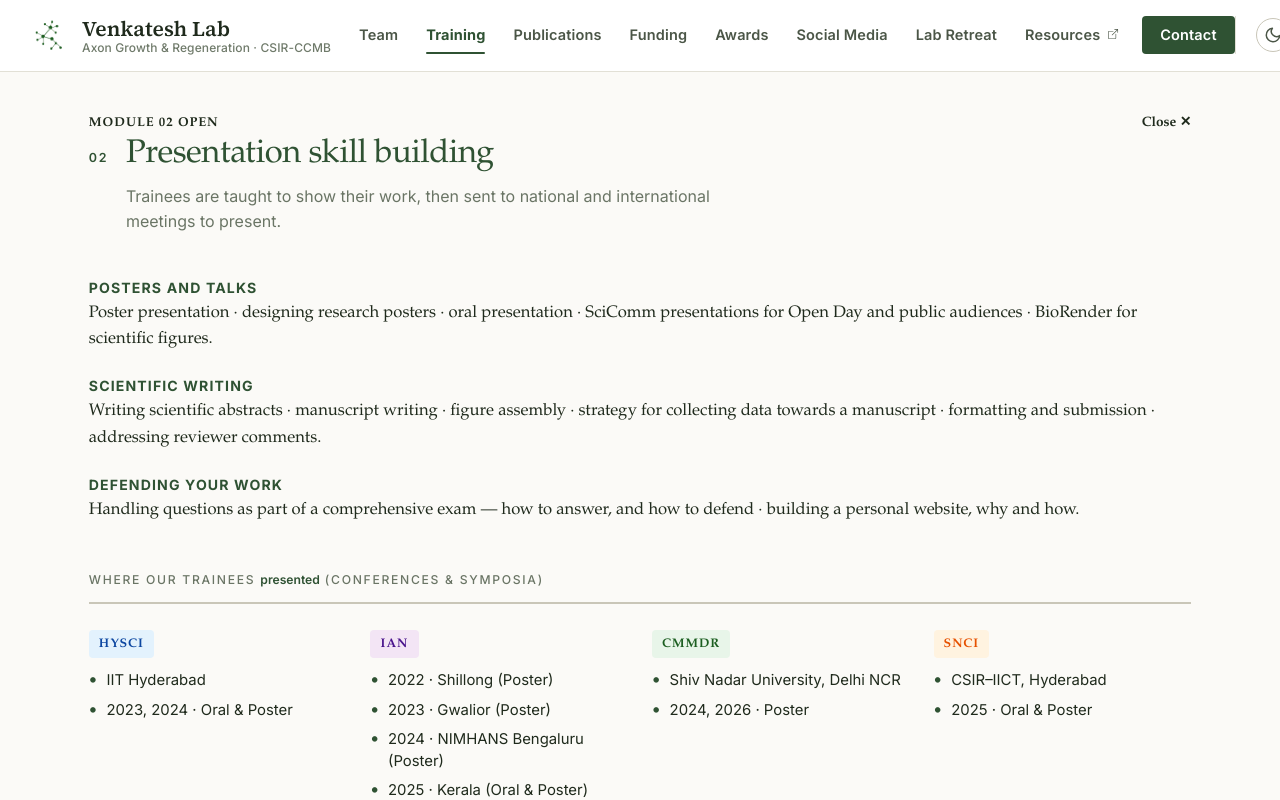
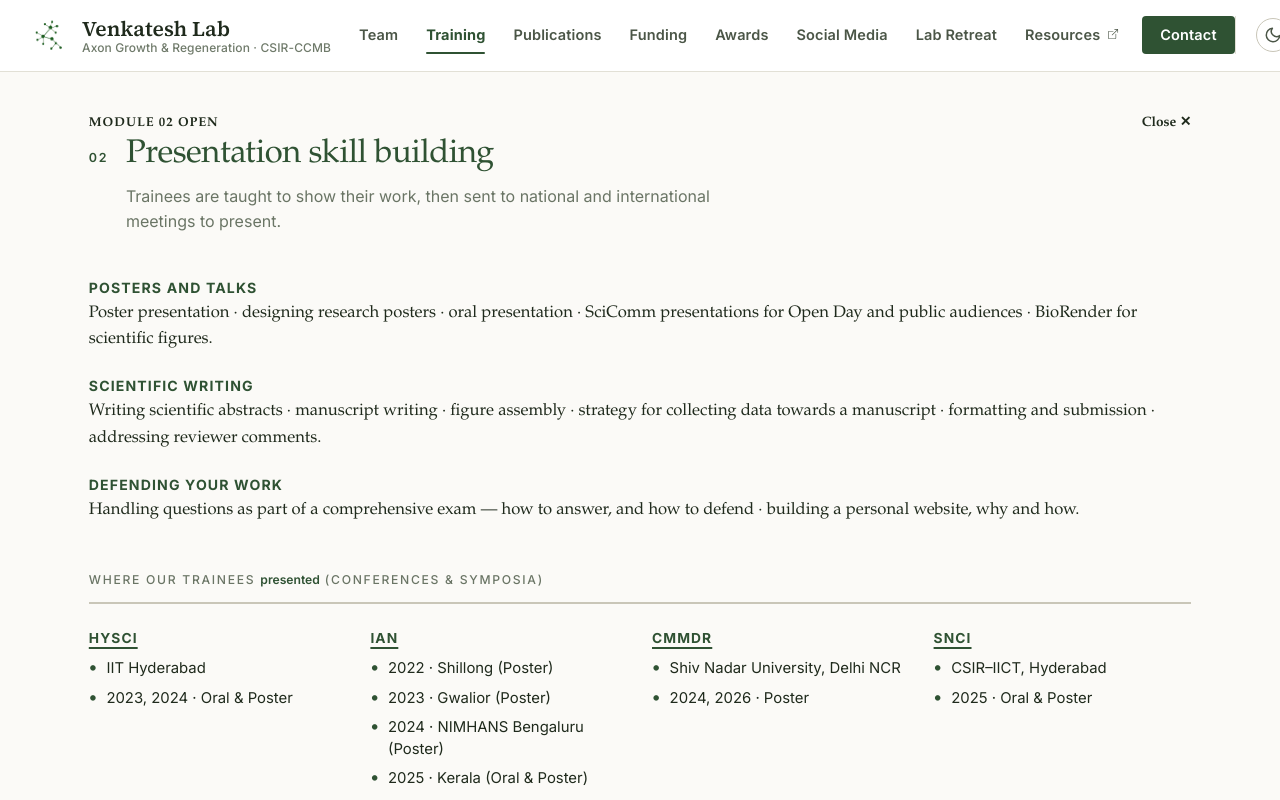
Before and after one commit to rdbcasillas/ishvenkatesh-lab, a Vue app: page /training in a window 1280 px wide. Both pictures are taken after a click on the button 922 px from the left and 1396 px from the top of the page. Shown: the part 1858-2658 px from the top of the page. Built offline with nearby package versions, Linux system fonts and the light colour scheme; what vue-particles would draw is missing.

Commit message:
Replace colored badges with clean underlined headings in Module 2 and 3

```diff
--- a/src/views/Training.vue
+++ b/src/views/Training.vue
@@ -344,7 +344,7 @@
             <div class="col-label">Where our trainees <b>presented</b> (Conferences &amp; Symposia)</div>
             <div class="dest-plain-grid">
               <div class="dest-plain-item">
-                <span class="dest-tag doctoral">HySci</span>
+                <h4 class="dest-heading-underlined">HySci</h4>
                 <ul class="dest-bullet-list">
                   <li>IIT Hyderabad</li>
                   <li>2023, 2024 &middot; Oral &amp; Poster</li>
@@ -352,7 +352,7 @@
               </div>
 
               <div class="dest-plain-item">
-                <span class="dest-tag masters">IAN</span>
+                <h4 class="dest-heading-underlined">IAN</h4>
                 <ul class="dest-bullet-list">
                   <li>2022 &middot; Shillong (Poster)</li>
                   <li>2023 &middot; Gwalior (Poster)</li>
@@ -362,7 +362,7 @@
               </div>
 
               <div class="dest-plain-item">
-                <span class="dest-tag industry">CMMDR</span>
+                <h4 class="dest-heading-underlined">CMMDR</h4>
                 <ul class="dest-bullet-list">
                   <li>Shiv Nadar University, Delhi NCR</li>
                   <li>2024, 2026 &middot; Poster</li>
@@ -370,7 +370,7 @@
               </div>
 
               <div class="dest-plain-item">
-                <span class="dest-tag internal">SNCI</span>
+                <h4 class="dest-heading-underlined">SNCI</h4>
                 <ul class="dest-bullet-list">
                   <li>CSIR&ndash;IICT, Hyderabad</li>
                   <li>2025 &middot; Oral &amp; Poster</li>
@@ -423,7 +423,7 @@
             <div class="col-label">Where they <b>went</b> (Post-Lab Destinations)</div>
             <div class="dest-plain-grid">
               <div class="dest-plain-item">
-                <span class="dest-tag doctoral">Doctoral / PhD</span>
+                <h4 class="dest-heading-underlined">Doctoral / PhD</h4>
                 <ul class="dest-bullet-list">
                   <li>Johannes Gutenberg University Mainz</li>
                   <li>Texas A&amp;M University</li>
@@ -434,14 +434,14 @@
               </div>
 
               <div class="dest-plain-item">
-                <span class="dest-tag masters">Master&rsquo;s</span>
+                <h4 class="dest-heading-underlined">Master&rsquo;s</h4>
                 <ul class="dest-bullet-list">
                   <li>Erasmus Mundus Joint Master (EMJM), International Master in Innovative Medicine</li>
                 </ul>
               </div>
 
               <div class="dest-plain-item">
-                <span class="dest-tag industry">Industry</span>
+                <h4 class="dest-heading-underlined">Industry</h4>
                 <ul class="dest-bullet-list">
                   <li>Clinical Research Associate, Gennova Biopharmaceuticals</li>
                   <li>Manager, Finn Partners</li>
@@ -449,7 +449,7 @@
               </div>
 
               <div class="dest-plain-item">
-                <span class="dest-tag internal">Stayed On</span>
+                <h4 class="dest-heading-underlined">Stayed On</h4>
                 <ul class="dest-bullet-list">
                   <li>Six of twelve offered paid positions (6 mo &ndash; 3 yrs)</li>
                   <li>Three currently serve as Project Associates in this lab</li>
@@ -1259,12 +1259,20 @@ export default {
   flex-direction: column;
 }
 
-.dest-plain-item .dest-tag {
+.dest-heading-underlined {
+  font-family: var(--font-body);
+  font-size: 0.86rem;
+  font-weight: 700;
+  letter-spacing: 0.08em;
+  text-transform: uppercase;
+  color: var(--color-accent, #2f5233);
+  margin: 0 0 12px 0;
+  display: inline-block;
   align-self: flex-start;
-  margin-bottom: 12px;
-  font-size: 0.78rem;
-  padding: 4px 10px;
-  border-radius: 4px;
+  text-decoration: underline;
+  text-decoration-color: var(--color-accent, #2f5233);
+  text-decoration-thickness: 1.5px;
+  text-underline-offset: 4px;
 }
 
 .dest-bullet-list {
@@ -1292,36 +1300,6 @@ export default {
   font-size: 1.1rem;
   line-height: 1;
   top: 0px;
-}
-
-.dest-tag {
-  display: inline-block;
-  align-self: flex-start;
-  font-family: var(--font-body);
-  font-size: 0.74rem;
-  font-weight: 700;
-  letter-spacing: 0.08em;
-  text-transform: uppercase;
-  padding: 3px 8px;
-  border-radius: 3px;
-  margin-bottom: 12px;
-}
-
-.dest-tag.doctoral { background: #e3f2fd; color: #0d47a1; }
-.dest-tag.masters { background: #f3e5f5; color: #4a148c; }
-.dest-tag.industry { background: #e8f5e9; color: #1b5e20; }
-.dest-tag.internal { background: #fff3e0; color: #e65100; }
-
-:root[data-theme="dark"] .dest-tag.doctoral { background: #15293d; color: #90caf9; }
-:root[data-theme="dark"] .dest-tag.masters { background: #2a1b33; color: #ce93d8; }
-:root[data-theme="dark"] .dest-tag.industry { background: #182e1d; color: #a5d6a7; }
-:root[data-theme="dark"] .dest-tag.internal { background: #332314; color: #ffcc80; }
-
-.dest-item p {
-  margin: 0;
-  font-size: 0.94rem;
-  line-height: 1.6;
-  color: var(--color-ink, #1f2a1c);
 }
 
 /* Module 04: Floating Gallery Avatar Strip */
```
